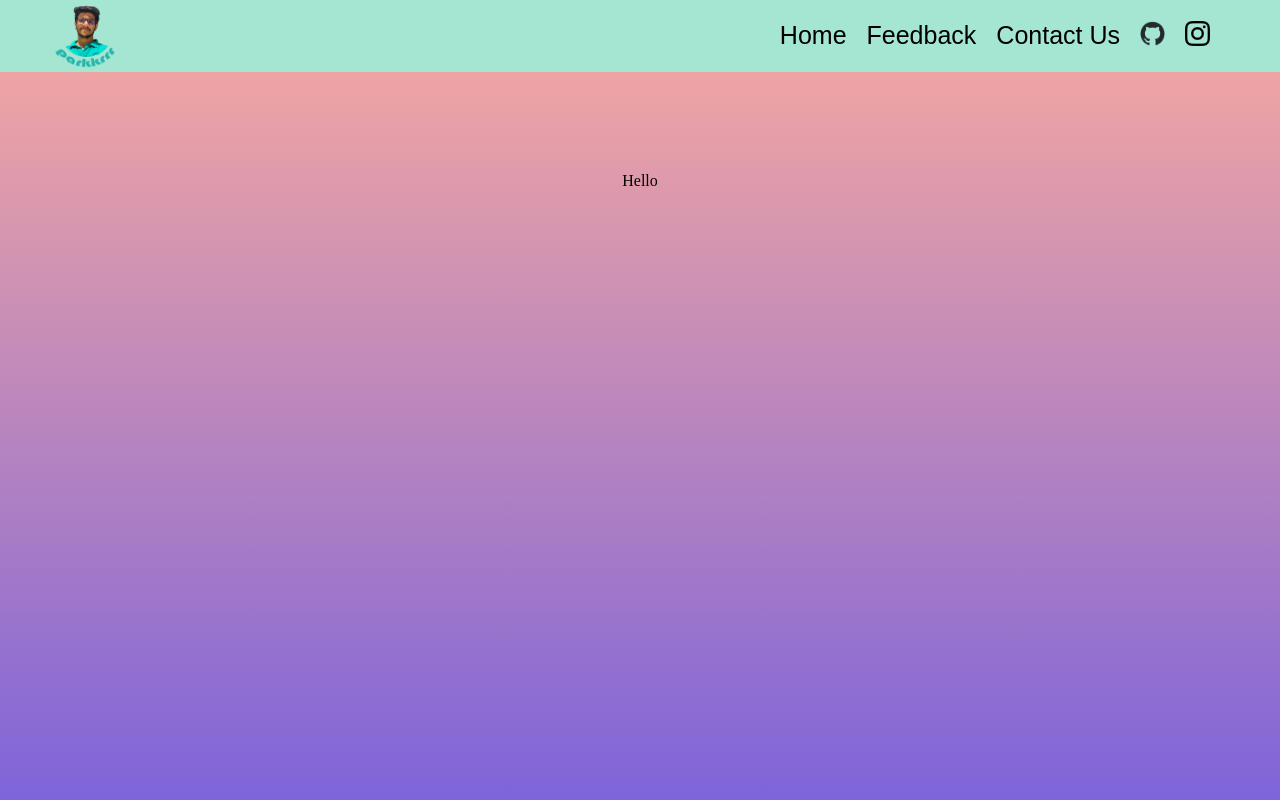
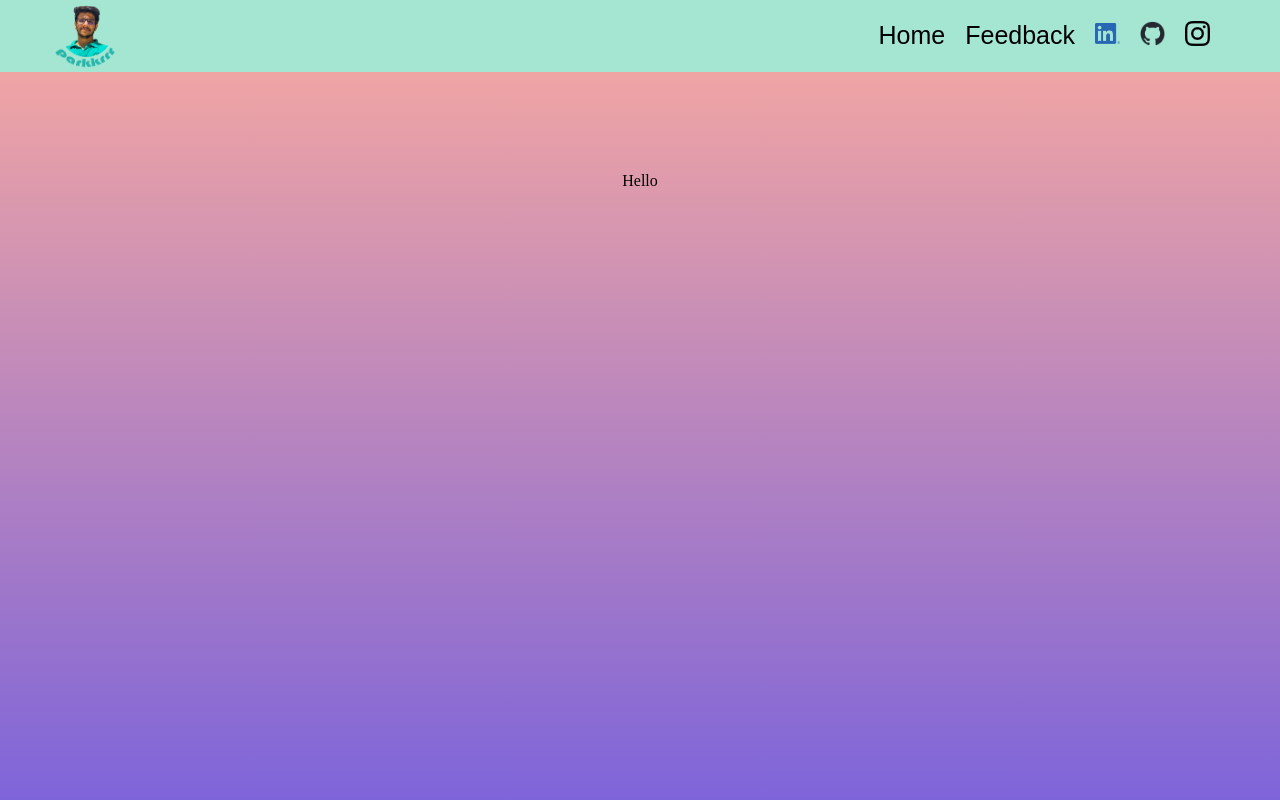
Before and after one commit to parkkrrr/parkkrrr.github.io, a plain HTML site: page index.html in a window 1280 px wide. Shown: the top 800 px of the page. Drawn offline with Linux system fonts and the light colour scheme.

Commit message:
new file:   images/linkedin.png 	modified:   index.html

```diff
--- a/index.html
+++ b/index.html
@@ -19,7 +19,9 @@
                             style="width: 25px; height: auto;"></a></li>
                 <li><a href="https://www.github.com/parkkrrr"><img src="./images/github-dark.png" alt="github"
                             style="height:auto;width:25px;"></a></li>
-                <li><a href="contact.html">Contact Us</a></li>
+                <li><a href="https://www.linkedin.com/in/prakharverma2019/"><img src="./images/linkedin.png" alt="linkedin"
+                            style="height:auto;width:25px;"></a></li>
+
                 <li><a href="feedback.html">Feedback</a></li>
                 <li><a href="#home">Home</a></li>
             </ul>
```
Also changed, not shown: images/linkedin.png (added).
